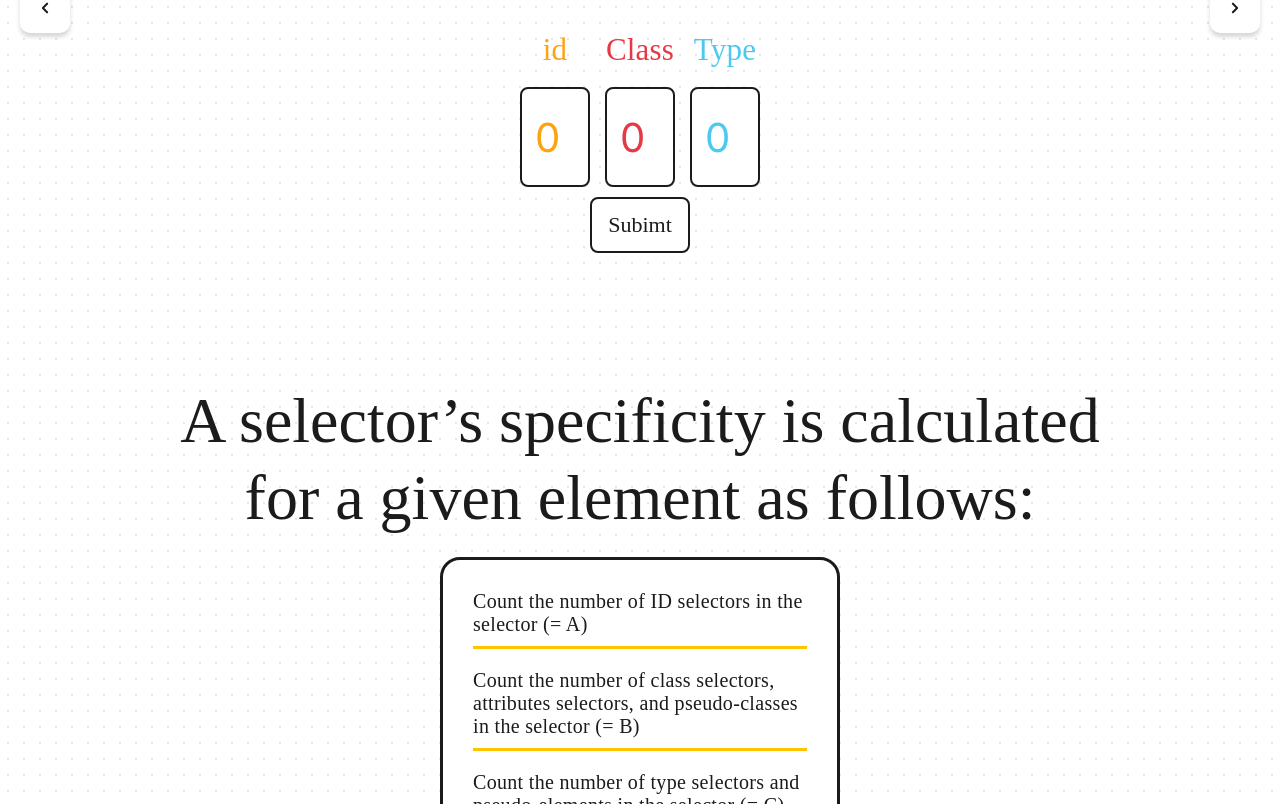
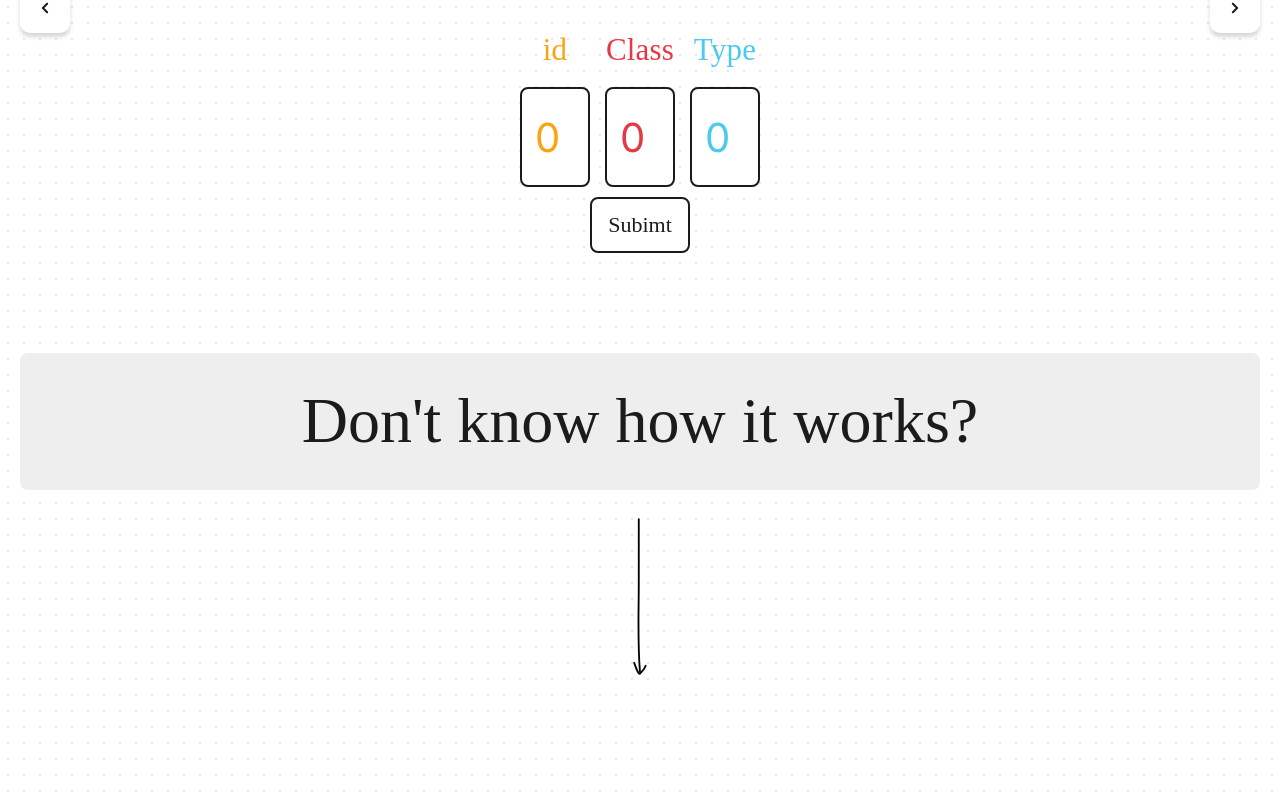
Before and after one commit to Andriikryl/css-specificity, a Next.js app: page / in a window 1280 px wide. Shown: the part 737-1541 px from the top of the page. Built offline with nearby package versions, Linux system fonts and the light colour scheme.

Commit message:
add navigateBlock and solved vue

```diff
--- a/src/app/page.tsx
+++ b/src/app/page.tsx
@@ -5,12 +5,14 @@ import MainField from "@/components/mainField/MainField";
 import Hero from "@/components/hero/Hero";
 import Description from "@/components/description/Description";
 import BackToTopBtn from "@/components/backToTopBtn/BackToTopBtn";
+import NavigateBlock from "@/components/navigateBlock/NavigateBlock";
 
 export default function Home() {
   return (
     <>
       <Hero />
       <MainField />
+      <NavigateBlock />
       <Description />
       <BackToTopBtn />
     </>
--- a/src/components/data/data.ts
+++ b/src/components/data/data.ts
@@ -38,7 +38,7 @@ export const data = [
       id: "6",
       qestion: '#myApp [id="myElement"]',
       inputId: 1,
-      inputClass: 0,
+      inputClass: 1,
       inputType: 0,
     },
     {
--- a/src/components/mainField/MainField.tsx
+++ b/src/components/mainField/MainField.tsx
@@ -68,6 +68,13 @@ export default function MainField() {
                 {current + 1}/{data.length}
               </p>
               <p className={styles.questions}>{data[current].qestion}</p>
+              {solved[current] && (
+                <p className={styles.solved__answer}>
+                  <span>{data[current].inputId}</span>
+                  <span>{data[current].inputClass}</span>
+                  <span>{data[current].inputType}</span>
+                </p>
+              )}
             </div>
           </div>
           <div className={styles.questions__controls}>
--- a/src/components/mainField/style.module.css
+++ b/src/components/mainField/style.module.css
@@ -72,10 +72,12 @@
 .input:disabled{
     background-color: hsl(165, 65%, 52%, .4);
     cursor: not-allowed;
+    filter: blur(10px);
 }
 .form__button:disabled{
     cursor: not-allowed;
     background-color: hsl(165, 65%, 52%, .4);
+    filter: blur(10px);
 }
 
 .input__group:nth-child(1) .input{
@@ -255,3 +257,34 @@
     initial-value: 0deg;
     inherits: false;
   }
+
+
+  .solved__answer{
+    margin-block-start: 20px;
+    padding: 10px;
+    display: flex;
+    gap: 7px;
+    border-radius: 8px;
+    border: 3px solid var(--black, #1B1B1B);
+    background: var(--white, #FFF);
+  }
+
+  .solved__answer span{
+    color: var(--black, #1B1B1B);
+    text-align: center;
+    font-family: Patrick Hand;
+    font-size: 22px;
+    font-style: normal;
+    font-weight: 400;
+    line-height: normal;
+  }
+
+  .solved__answer span:nth-child(1){
+    color: #fca311;
+  }
+  .solved__answer span:nth-child(2){
+    color: #e63946;
+  }
+  .solved__answer span:nth-child(3){
+    color: #4cc9f0;
+  }
--- /dev/null
+++ b/src/components/navigateBlock/NavigateBlock.tsx
@@ -0,0 +1,22 @@
+import React from "react";
+import styles from "./style.module.css";
+import { Container } from "../container/Container";
+import arrowDown from "public/lines/Arrow left.svg";
+import Image from "next/image";
+
+export default function NavigateBlock() {
+  return (
+    <div>
+      <Container>
+        <div>
+          <h1 className={styles.navigate__title}>
+            Don&apos;t know how it works?
+          </h1>
+          <div className={styles.arrow__dowBox}>
+            <Image src={arrowDown} width={251} height={14} alt="arrow down" />
+          </div>
+        </div>
+      </Container>
+    </div>
+  );
+}
--- /dev/null
+++ b/src/components/navigateBlock/style.module.css
@@ -0,0 +1,19 @@
+.navigate__title{
+    margin-block-start: 100px;
+    padding: 30px;
+    border-radius: 8px;
+    background: var(--gray-1, #EEE);
+    text-align: center;
+    color: var(--black, #1B1B1B);
+    font-family: Patrick Hand;
+    font-size: clamp(20px, 5vw + 1rem, 64px);
+    font-style: normal;
+    font-weight: 400;
+    line-height: 120%;
+}
+.arrow__dowBox{
+    margin-block: 100px;
+    display: grid;
+    place-items: center;
+    transform: rotate(-90deg);
+}
```
